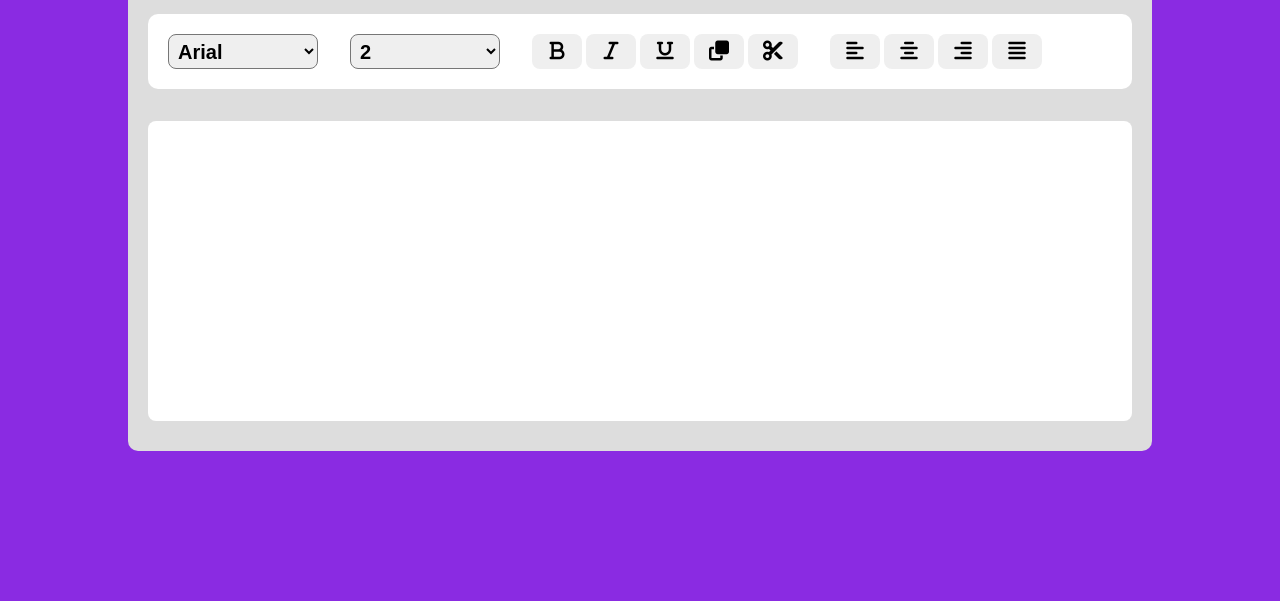
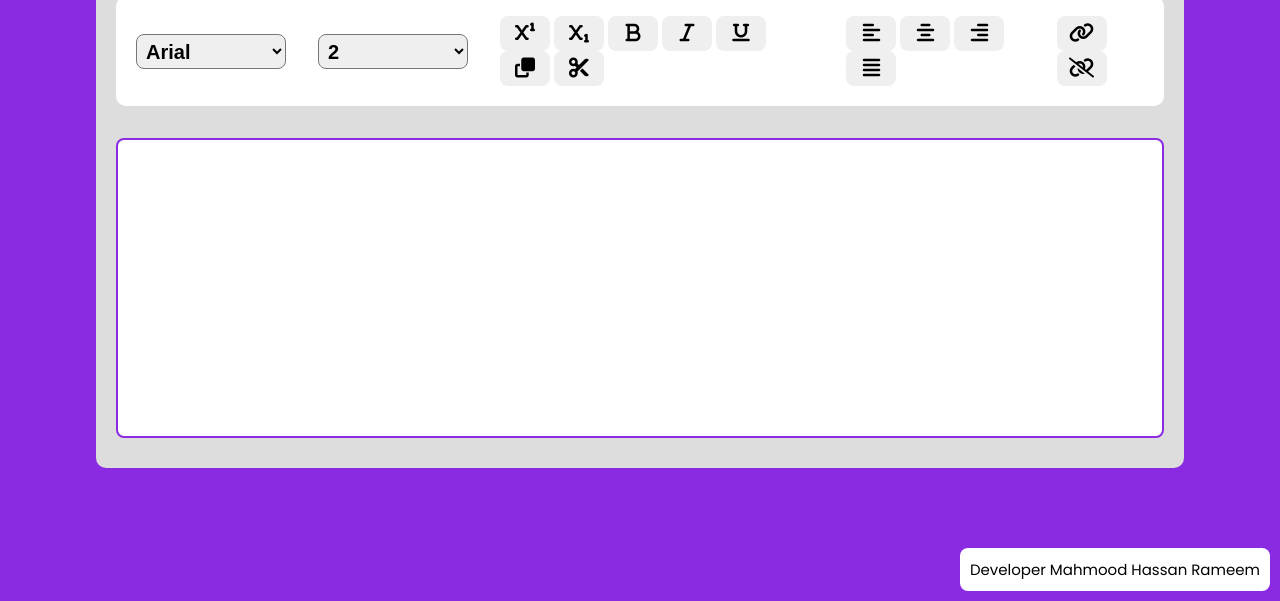
Before and after one commit to rameem2003/text_editor, a plain HTML site: page index.html in a window 1280 px wide. Shown: the part 199-800 px from the top of the page. Drawn offline with Linux system fonts and the light colour scheme.

Commit message:
beta update

```diff
--- a/index.html
+++ b/index.html
@@ -4,7 +4,7 @@
     <meta charset="UTF-8">
     <meta http-equiv="X-UA-Compatible" content="IE=edge">
     <meta name="viewport" content="width=device-width, initial-scale=1.0">
-    <title>Text Editor (Alpha)</title>
+    <title>WebPad :: A light weight web text editor</title>
 
     <!-- font awesome cdn -->
     <link rel="stylesheet" href="https://cdnjs.cloudflare.com/ajax/libs/font-awesome/6.1.1/css/all.min.css" integrity="sha512-KfkfwYDsLkIlwQp6LFnl8zNdLGxu9YAA1QvwINks4PhcElQSvqcyVLLD9aMhXd13uQjoXtEKNosOWaZqXgel0g==" crossorigin="anonymous" referrerpolicy="no-referrer" />
@@ -25,7 +25,7 @@
     <section id="app_body">
 
 
-        <header><h2>WebPad <sup>Alpha 0.1</sup></h2> <p>A light weight web text editor</p></header>
+        <header><h2>WebPad <sup>Beta</sup></h2> <p>A light weight web text editor</p></header>
 
         <div class="menu">
             <div class="font_family">
@@ -55,6 +55,11 @@
 
 
             <div class="formate">
+                <button id="supBtn" onclick="editCommand('superscript')" title="Superscript"><i class="fa-solid fa-superscript"></i></button>
+
+
+                <button id="subBtn" onclick="editCommand('subscript')" title="Subscript"><i class="fa-solid fa-subscript"></i></button>
+
                 <button id="boldBtn" onclick="editCommand('bold')" title="Bold"><i class="fa-solid fa-bold"></i></button>
 
 
@@ -81,11 +86,23 @@
 
                 <button id="justifyAlign" onclick="editCommand('justifyFull')"  title="Align Justify"><i class="fa-solid fa-align-justify"></i></button>
             </div>
+
+
+            <div class="link">
+                <button id="link" onclick="editCommand('createLink', prompt('Enter a url', 'http://'))" title="Add link"><i class="fa-solid fa-link"></i></button>
+
+
+                <button id="unlink" onclick="editCommand('unlink')"  title="Remove link"><i class="fa-solid fa-unlink"></i></button>
+            </div>
         </div>
 
         <div name="editor_area" class="frame" contenteditable="true"></div>
 
     </section>
+
+    <footer>
+        <p>Developer Mahmood Hassan Rameem</p>
+    </footer>
 
 
     <!-- local js -->
--- a/style.css
+++ b/style.css
@@ -17,7 +17,7 @@ body{
     padding: 30px 20px;
     border-radius: 10px;
     background-color: #ddd;
-    width: 80%;
+    width: 85%;
     position: relative;
 }
 
@@ -76,7 +76,8 @@ body{
     margin-right: 2rem;
 }
 
-#app_body .menu .formate button, #app_body .menu .align button{
+#app_body .menu .formate button, #app_body .menu .align button,
+#app_body .menu .link button{
     width: 50px;
     height: 35px;
     font-weight: bolder;
@@ -101,4 +102,21 @@ button:hover{
     margin-top: 2rem;
     padding: 8px;
     border-radius: 8px;
+    border: 2px solid blueviolet;
+    outline: none;
 }
+
+
+footer{
+    position: absolute;
+    bottom: 10px;
+    right: 10px;
+    padding: 10px;
+    background-color: white;
+    border-radius: 8px;
+}
+
+footer p{
+    font-size: 15px;
+    font-family: 'Poppins', sans-serif;
+}
```
